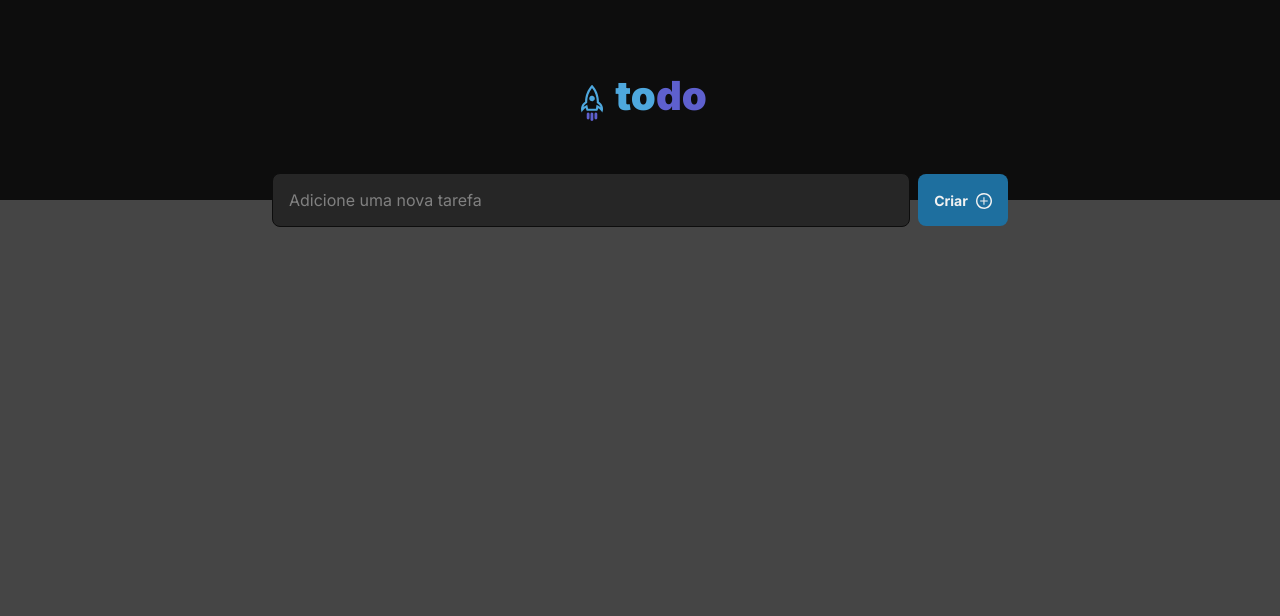
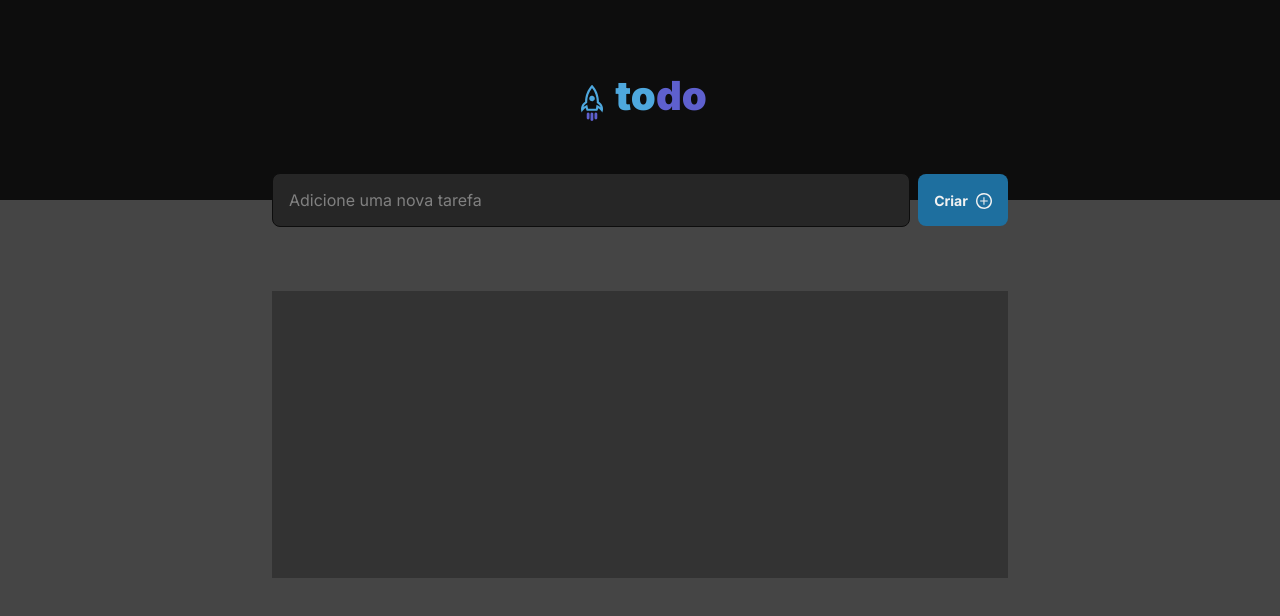
Before and after one commit to felipedev01/Gerenciador-de-Tarefas, a React (Vite) app: page / in a window 1280 px wide. Shown: the top 616 px of the page. Built offline with nearby package versions, Linux system fonts and the light colour scheme.

Commit message:
displayTask criado

```diff
--- a/src/App.jsx
+++ b/src/App.jsx
@@ -17,6 +17,10 @@ import './Global.css'
 
   <main >
   <InputBox></InputBox>
+
+  <section className={styles.displayTask}>
+
+  </section>
   </main>
   </div>
 
--- a/src/App.module.css
+++ b/src/App.module.css
@@ -11,4 +11,8 @@ main{
     max-width: 46rem;
     height: 100%;
     margin:auto;
+}.displayTask{
+    height:17.9375rem;
+    background: var(--gray-400);
+    margin-top:4rem;
 }
```
